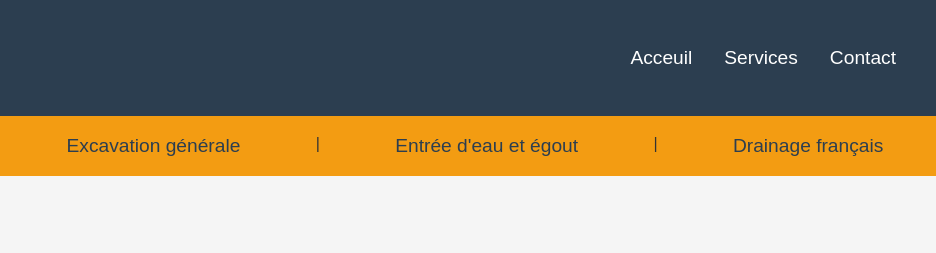
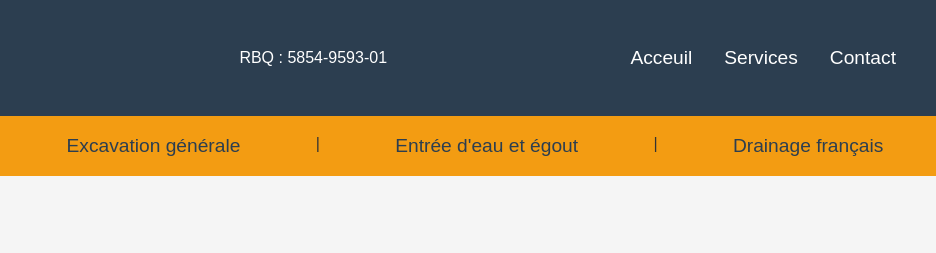
Before and after one commit to ynishm10/PROJET-GSH-CONSTRUCTION, a plain HTML site: page frontend/service.html in a window 1280 px wide. Shown: the top 253 px of the page, 344-1280 px from the left. Drawn offline with Linux system fonts and the light colour scheme.

Commit message:
ajout du RBQ

```diff
--- a/frontend/service.html
+++ b/frontend/service.html
@@ -16,6 +16,7 @@
             <div class="logo">
                 <img src="images/GSHblanc.png" alt="" width="300">
             </div>
+            <p>RBQ : 5854-9593-01</p>
             <nav>
                 <a href="index.html">Acceuil</a>
                 <a href="#services">Services</a>
@@ -73,7 +74,8 @@
         </div>
 
         <div class="service">
-            <div><h2 id="drainage-francais">Drainage français</h2>
+            <div>
+                <h2 id="drainage-francais">Drainage français</h2>
                 <p>
                     Un système de drainage efficace est essentiel pour protéger votre
                     bâtiment contre l’humidité et les infiltrations d’eau. Construction GSH
@@ -97,7 +99,8 @@
         </div>
 
         <div class="service">
-            <div><h2 id="travaux-en-sous-oeuvre">Travaux en sous-œuvre</h2>
+            <div>
+                <h2 id="travaux-en-sous-oeuvre">Travaux en sous-œuvre</h2>
                 <p>
                     Les travaux en sous-œuvre exigent une expertise particulière, surtout
                     lorsqu’ils sont réalisés dans des espaces restreints ou sur des terrains
@@ -120,7 +123,8 @@
         </div>
 
         <div class="service">
-            <div><h2 id="entree-d-eau-et-egout">Entrée d’eau et égout</h2>
+            <div>
+                <h2 id="entree-d-eau-et-egout">Entrée d’eau et égout</h2>
                 <p>
                     Nous réalisons tous les travaux liés aux entrées d’eau potable et aux
                     systèmes d’égout, qu’il s’agisse d’une nouvelle installation ou d’une
```
Also changed, not shown: frontend/contact.html (+1 -0 lines), frontend/index.html (+1 -0 lines).
